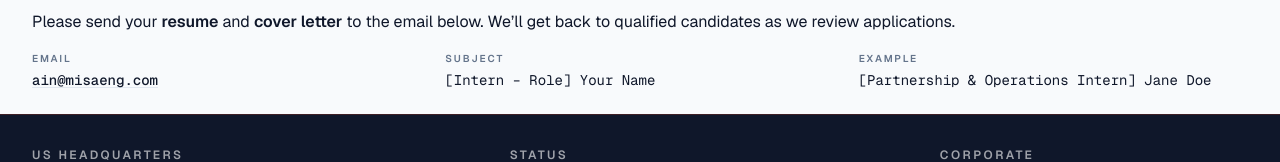
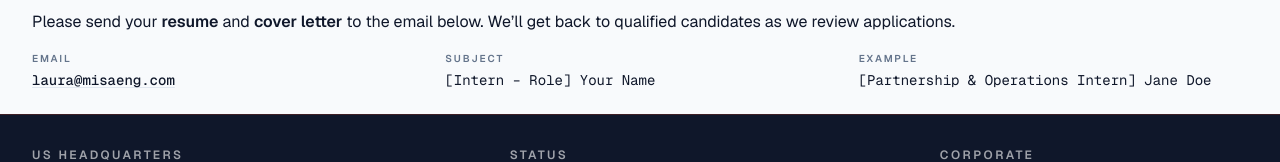
Before and after one commit to great-simonlee/misaeng-web, a Next.js app: page /careers in a window 1280 px wide. Shown: the part 938-1100 px from the top of the page. Built offline with nearby package versions, Linux system fonts and the light colour scheme.

Commit message:
ain changed to laura

```diff
--- a/src/screens/careers/CareersScreen.tsx
+++ b/src/screens/careers/CareersScreen.tsx
@@ -330,10 +330,10 @@ export function CareersScreen() {
                 Email
               </span>
               <a
-                href='mailto:ain@misaeng.com'
+                href='mailto:laura@misaeng.com'
                 className='font-mono text-sm font-medium text-[var(--foreground)] underline decoration-[var(--border)] underline-offset-2 transition hover:decoration-[#F64310]/50 hover:text-[#F64310]'
               >
-                ain@misaeng.com
+                laura@misaeng.com
               </a>
             </div>
             <div className='flex flex-col gap-0.5 sm:gap-1'>
```
